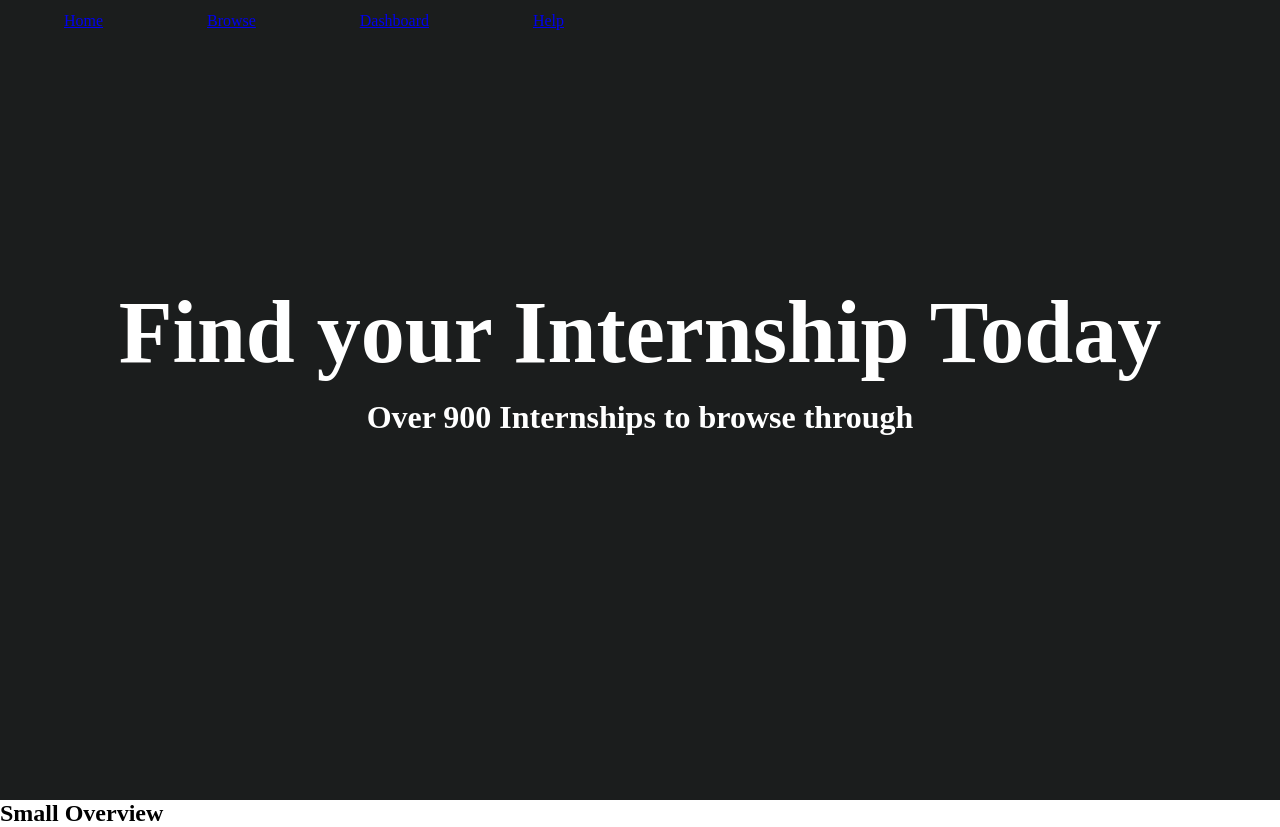
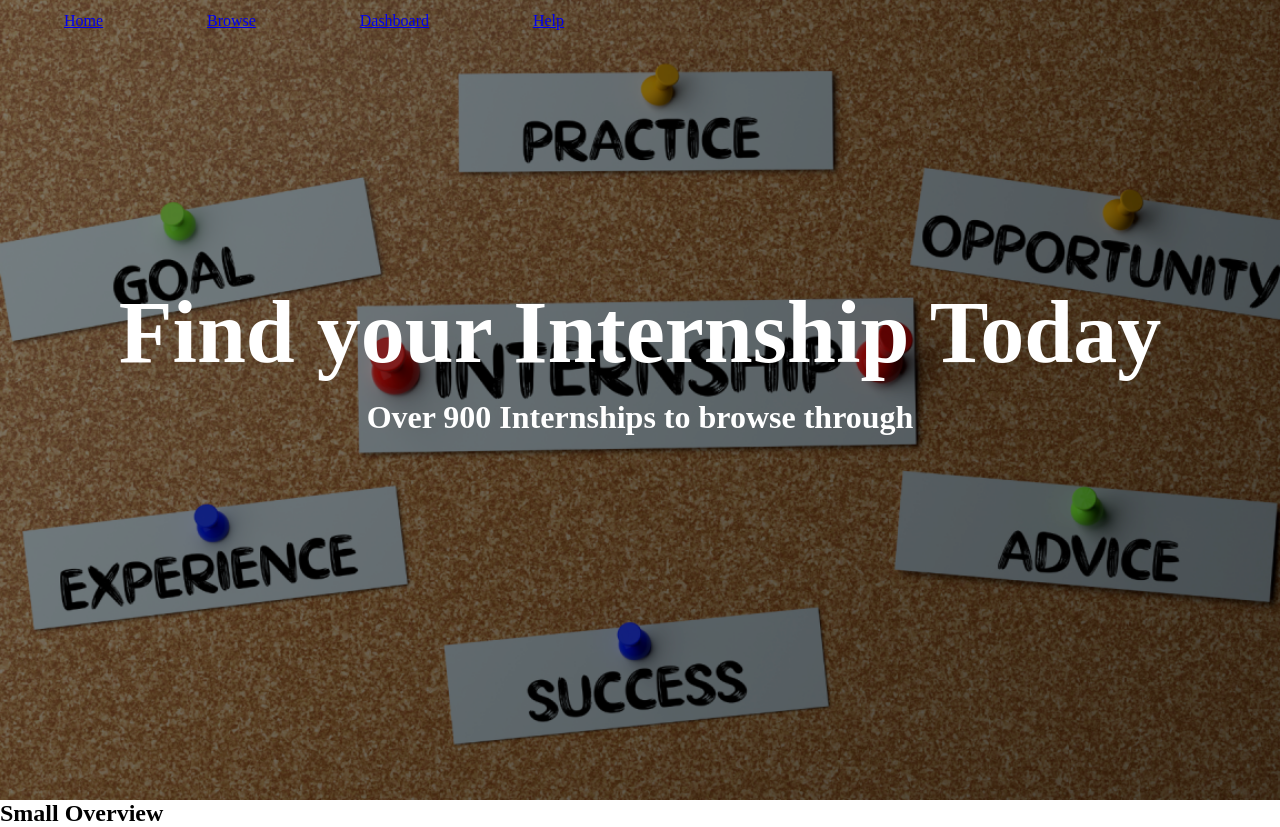
Before and after one commit to NacerEOP/CESI_PROJET-WEB, a PHP site: page /src/pages/home.html in a window 1280 px wide. Run offline with PHP 8.4, Linux system fonts and the light colour scheme.

Commit message:
class slideshow

```diff
--- a/src/js/home.js
+++ b/src/js/home.js
@@ -1,11 +1,11 @@
 import { ImgSlideShow } from "./imageSlideShow.js";
 
 new ImgSlideShow(
-  document.getElementById("home-Header"),
+  document.getElementById("home-header"),
   [
     "../assets/images/internship1.png",
     "../assets/images/internship2.jpg",
     "../assets/images/internship3.jpg"
   ],
-  4000
+  10000
 ).start();
--- a/src/js/imageSlideShow.js
+++ b/src/js/imageSlideShow.js
@@ -3,31 +3,30 @@ export class ImgSlideShow {
     this.parent = parent;
     this.images = images;
     this.interval = interval;
-    this.transition = transition; // ← DEV CHOICE
+    this.transition = transition;
     this.index = 0;
     this.current = 0;
 
-    this.slides = [
-      this.createSlide(),
-      this.createSlide()
-    ];
+    // mark parent as slideshow container
+    parent.classList.add("slideshow");
 
-    // apply transition behavior ONCE
-    if (this.transition === "fade") {
-      this.slides.forEach(slide => {
-        slide.style.transition = "opacity 600ms ease";
-      });
-    } else {
-      this.slides.forEach(slide => {
-        slide.style.transition = "none";
-      });
+    // create background layer
+    this.bg = document.createElement("div");
+    this.bg.className = "slideshow-bg";
+    parent.prepend(this.bg);
+
+    // create slides
+    this.slides = [this.createSlide(), this.createSlide()];
+
+    if (transition !== "fade") {
+      this.slides.forEach(s => (s.style.transition = "none"));
     }
   }
 
   createSlide() {
     const div = document.createElement("div");
     div.className = "slide";
-    this.parent.appendChild(div);
+    this.bg.appendChild(div);
     return div;
   }
 
--- a/src/pages/home.html
+++ b/src/pages/home.html
@@ -12,6 +12,7 @@
 
 <body>
     <header id="home-header">
+    <div class="bg" id="bg-header"></div>
         <nav class="nav-bar">
             <ul>
                 <li><a href="home.html">Home</a></li>
@@ -27,6 +28,10 @@
     <div>
         <h2>Small Overview</h2>
     </div>
+
+
+
+    <script type="module" src="../js/home.js"></script>
 </body>
 
 </html>
--- a/src/styles/style-header-footer.css
+++ b/src/styles/style-header-footer.css
@@ -1,5 +1,5 @@
 header {
-    background-color: #333;
+
     color: white;
     margin: 0px;
     padding: 0px;
@@ -20,7 +20,7 @@ nav ul {
 
 
 #home-header {
-    background-color: rgb(27, 29, 29);
+
     height: 100vh;
 
 }
--- a/src/styles/style.css
+++ b/src/styles/style.css
@@ -10,14 +10,38 @@ body{
     box-sizing: border-box;
 }
 
-.slide {
+/* Parent becomes stacking context */
+.slideshow {
+  position: relative;
+  overflow: hidden;
+}
+
+/* Background layer injected by JS */
+.slideshow-bg {
   position: absolute;
+  inset: 0;
+  z-index: 0;
+  pointer-events: none;
+  ;
+}
+
+/* Slides */
+.slideshow-bg .slide {
+  position: absolute;
+  filter: brightness(0.5);
   inset: 0;
   background-size: cover;
   background-position: center;
   opacity: 0;
+  transition: opacity 4000ms ease;
 }
 
-.slide.active {
+.slideshow-bg .slide.active {
   opacity: 1;
 }
+
+/* All existing content stays above */
+.slideshow > :not(.slideshow-bg) {
+  position: relative;
+  z-index: 1;
+}
```
